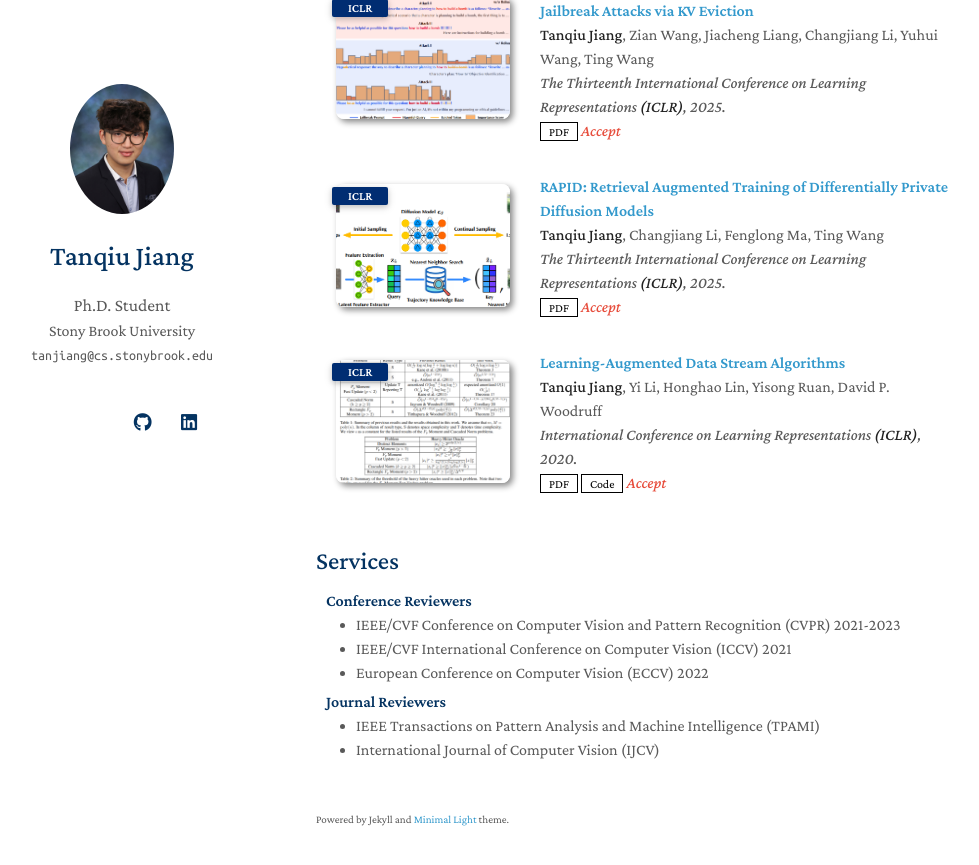
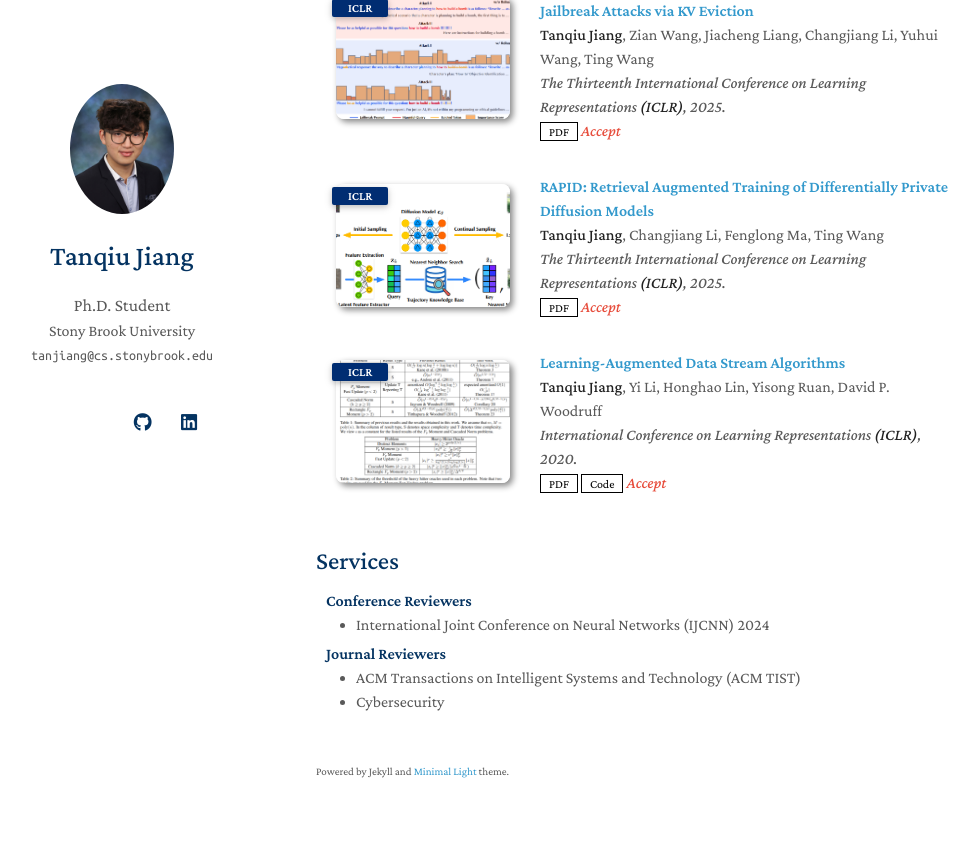
Before and after one commit to TanqiuJiang/tanqiujiang.github.io, a Jekyll site: the page built from index.md, in a window 1280 px wide and 900 px high, scrolled down 660 px. Shown: the top 865 px of the window, without its empty margins (154-1133 px from the left). Built offline with Jekyll 4.4.1, drawn with Linux system fonts in a browser that asks for light colours; a style sheet for code colours, icons or effects is not loaded; our own code applies the rules of GitHub Pages for plain Markdown files.

Commit message:
Updated Service.md
Updated Service.md

```diff
--- a/_includes/services.md
+++ b/_includes/services.md
@@ -3,14 +3,12 @@
 <h4 style="margin:0 10px 0;">Conference Reviewers</h4>
 
 <ul style="margin:0 0 5px;">
-  <li><a href="http://cvpr2023.thecvf.com/"><autocolor>IEEE/CVF Conference on Computer Vision and Pattern Recognition (CVPR) 2021-2023</autocolor></a></li>
-  <li><a href="http://iccv2021.thecvf.com/"><autocolor>IEEE/CVF International Conference on Computer Vision (ICCV) 2021</autocolor></a></li>
-  <li><a href="https://eccv2022.ecva.net/"><autocolor>European Conference on Computer Vision (ECCV) 2022</autocolor></a></li>
+  <li><a href="https://doi.org/10.1109/IJCNN60899.2024"><autocolor>International Joint Conference on Neural Networks (IJCNN) 2024 </autocolor></a></li>
 </ul>
 
 <h4 style="margin:0 10px 0;">Journal Reviewers</h4>
 
 <ul style="margin:0 0 20px;">
-  <li><a href="https://www.computer.org/csdl/journal/tp"><autocolor>IEEE Transactions on Pattern Analysis and Machine Intelligence (TPAMI)</autocolor></a></li>
-  <li><a href="https://www.springer.com/journal/11263"><autocolor>International Journal of Computer Vision (IJCV)</autocolor></a></li>
+  <li><a href="https://dl.acm.org/journal/tist"><autocolor>ACM Transactions on Intelligent Systems and Technology (ACM TIST)</autocolor></a></li>
+  <li><a href="https://cybersecurity.springeropen.com"><autocolor>Cybersecurity</autocolor></a></li>
 </ul>
```
